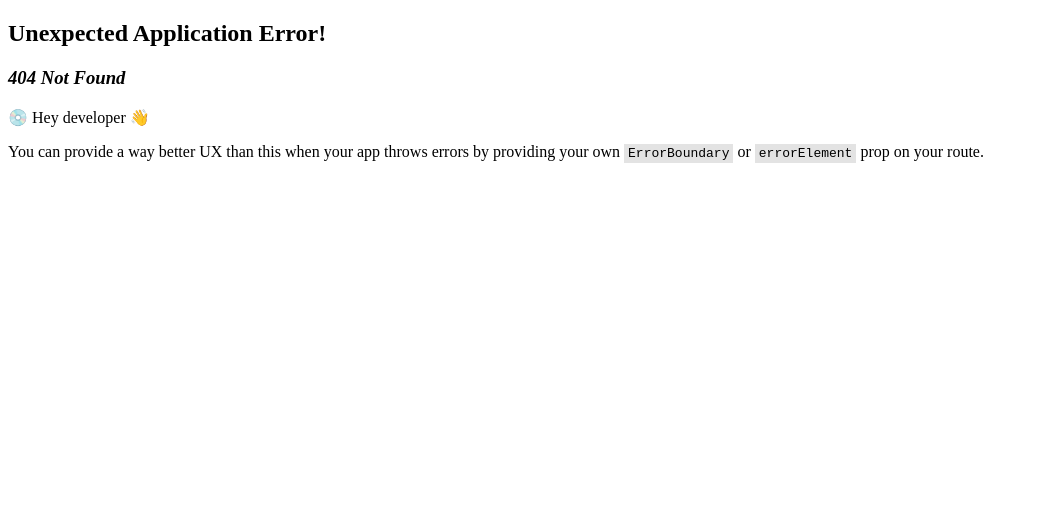
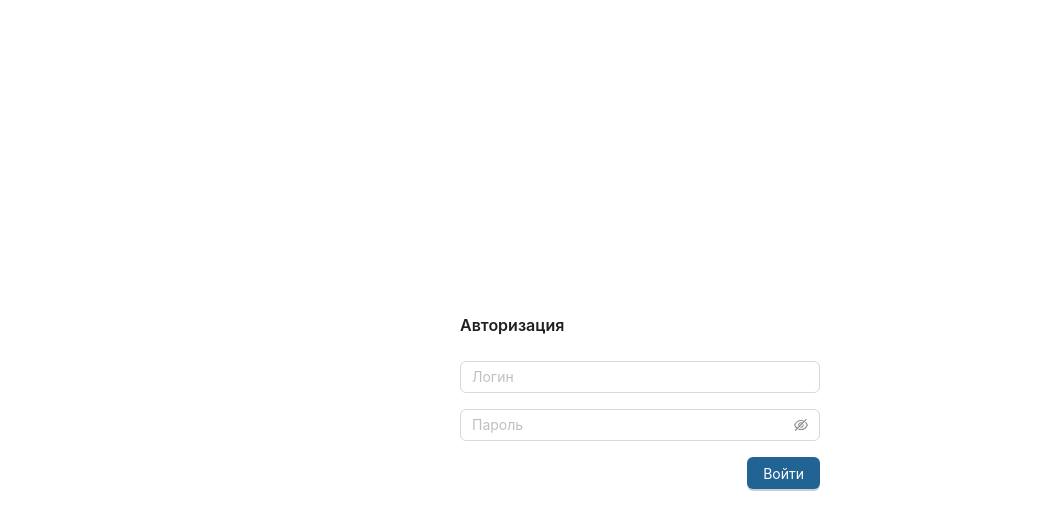
Before and after one commit to dneovu/test-infotecs, a React app: page /login in a window 1280 px wide. Before the commit this address had no page. Shown: the top 530 px of the page, without its empty margins (0-1039 px from the left). Built offline with nearby package versions, Linux system fonts and the light colour scheme.

Commit message:
feat: create login page and ui for login form

```diff
--- /dev/null
+++ b/src/app/providers/antd/AntdProvider.tsx
@@ -0,0 +1,20 @@
+import React from 'react';
+import { ConfigProvider } from 'antd';
+
+type Props = {
+  children: React.ReactNode;
+};
+
+export const AntdProvider = ({ children }: Props) => {
+  return (
+    <ConfigProvider
+      theme={{
+        token: {
+          colorPrimary: '#216393',
+        },
+      }}
+    >
+      {children}
+    </ConfigProvider>
+  );
+};
--- a/src/app/providers/router/AppRouter.tsx
+++ b/src/app/providers/router/AppRouter.tsx
@@ -1,9 +1,14 @@
 import React from 'react';
 import { createBrowserRouter } from 'react-router-dom';
+import LoginPage from '../../../pages/login/LoginPage';
 
 export const router = createBrowserRouter([
   {
     path: '/',
     element: <div>Hello world!</div>,
   },
+  {
+    path: '/login',
+    element: <LoginPage />,
+  },
 ]);
--- /dev/null
+++ b/src/features/auth/index.ts
@@ -0,0 +1 @@
+export { LoginForm } from './ui/LoginForm';
--- /dev/null
+++ b/src/features/auth/ui/LoginForm.tsx
@@ -0,0 +1,34 @@
+import React from 'react';
+import { Input, Form, Button, Typography } from 'antd';
+
+export const LoginForm = () => {
+  return (
+    <Form>
+      <Typography.Title level={5} style={{ marginBottom: 24 }}>
+        Авторизация
+      </Typography.Title>
+      <Form.Item
+        name="login"
+        style={{ marginBottom: 16 }}
+        rules={[{ required: true, message: 'Введите логин' }]}
+      >
+        <Input placeholder="Логин" />
+      </Form.Item>
+
+      <Form.Item
+        style={{ marginBottom: 16 }}
+        name="password"
+        rules={[{ required: true, message: 'Введите пароль' }]}
+      >
+        <Input.Password placeholder="Пароль" />
+      </Form.Item>
+
+      <Form.Item style={{ textAlign: 'right' }}>
+        <Button type="primary" htmlType="submit">
+          Войти
+        </Button>
+      </Form.Item>
+    </Form>
+  );
+};
+export default LoginForm;
--- a/src/index.tsx
+++ b/src/index.tsx
@@ -1,5 +1,6 @@
 import React from 'react';
 import ReactDOM from 'react-dom';
 import { App } from './app';
+import './shared/styles/global.css';
 
 ReactDOM.render(<App />, document.getElementById('root'));
--- /dev/null
+++ b/src/pages/login/LoginPage.tsx
@@ -0,0 +1,13 @@
+import React from 'react';
+import { Row, Col } from 'antd';
+import { LoginForm } from '../../features/auth';
+
+export const LoginPage = () => (
+  <Row justify="center" align="middle" style={{ height: '100vh' }}>
+    <Col style={{ width: 360 }}>
+      <LoginForm />
+    </Col>
+  </Row>
+);
+
+export default LoginPage;
--- /dev/null
+++ b/src/shared/styles/global.css
@@ -0,0 +1,6 @@
+html,
+body,
+#root {
+  margin: 0;
+  height: 100%;
+}
--- /dev/null
+++ b/src/types/global.d.ts
@@ -0,0 +1 @@
+declare module '*.css';
```
Also changed, not shown: src/app/index.tsx (+6 -1 lines), src/features/index.ts (deleted), 2 other files (tests, documents, lock files or other folders).
